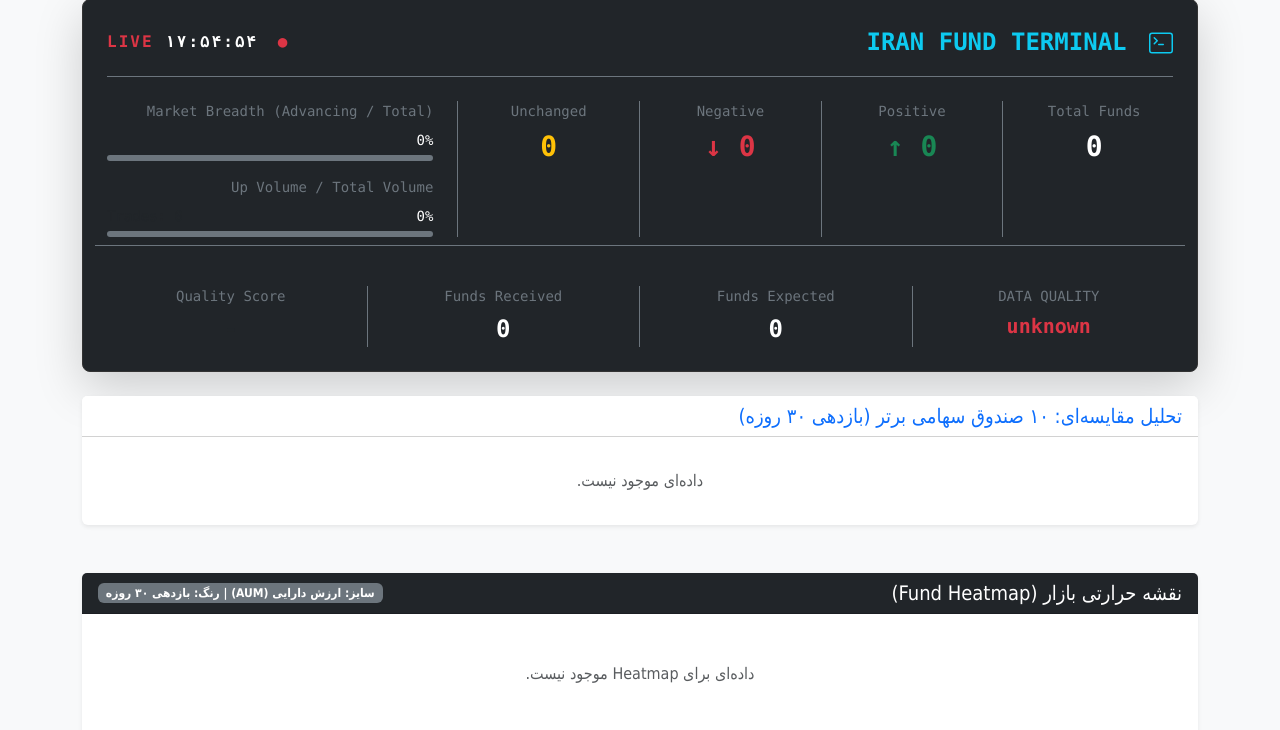
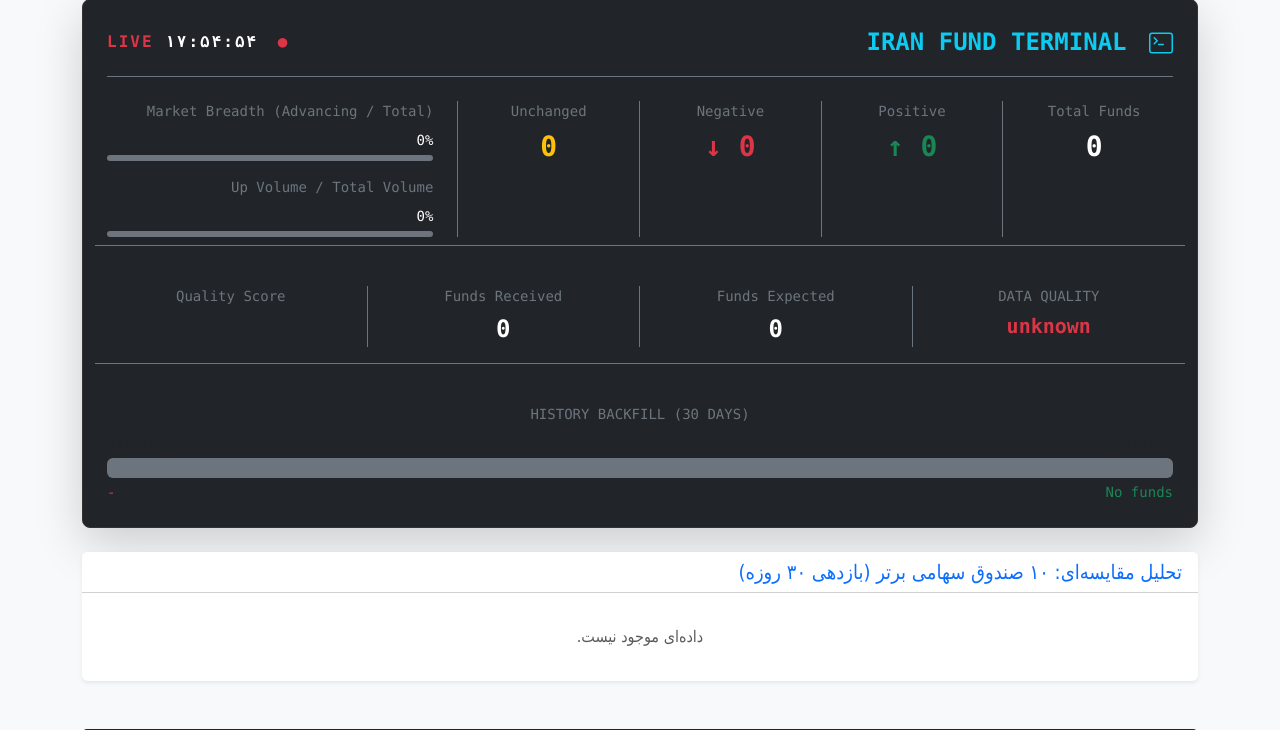
Before and after one commit to am-ma-karami/quant-fund-dashboard, a FastAPI app: page / in a window 1280 px wide. Shown: the part 81-811 px from the top of the page. Run offline with FastAPI, Linux system fonts and the light colour scheme; data that the repository does not hold is empty.

Commit message:
feat(dashboard): show 30-day history backfill progress per fund

```diff
--- a/routers/web.py
+++ b/routers/web.py
@@ -416,6 +416,28 @@ def api_data_quality(
     }
 
 
+@router.get("/api/dashboard/history-backfill")
+def api_history_backfill_progress(db: Session = Depends(get_db)):
+    from datetime import timedelta
+    from core.repositories import FundRepository, iran_time
+
+    repo = FundRepository(db)
+    cutoff = iran_time() - timedelta(days=30)
+    complete, total = repo.get_history_backfill_progress(
+        target_records=30,
+        since=cutoff,
+    )
+    missing = total - complete
+    pct = (complete / total * 100) if total else 0
+
+    return {
+        "total": total,
+        "complete": complete,
+        "missing": missing,
+        "percentage": round(pct, 1),
+    }
+
+
 @router.get("/ready")
 def readiness(
     db: Session = Depends(get_db)
--- a/templates/index.html
+++ b/templates/index.html
@@ -72,6 +72,25 @@
         <div class="col-md-3 col-6 border-start border-secondary">
             <div class="text-secondary mb-1 small">Quality Score</div>
             <div class="fs-4 fw-bold text-info" id="dq_quality">-</div>
+        </div>
+    </div>
+
+    <!-- HISTORY BACKFILL PROGRESS -->
+    <div class="row text-center g-4 mt-3 border-top border-secondary pt-3">
+        <div class="col-12">
+            <div class="text-secondary mb-2 small">HISTORY BACKFILL (30 DAYS)</div>
+            <div class="d-flex justify-content-between align-items-center mb-1">
+                <span class="small text-muted">Completed</span>
+                <span class="small text-muted">Missing</span>
+            </div>
+            <div class="progress bg-secondary" style="height: 20px;">
+                <div id="backfill_complete_bar" class="progress-bar bg-success" style="width: 0%"></div>
+                <div id="backfill_missing_bar" class="progress-bar bg-danger" style="width: 0%"></div>
+            </div>
+            <div class="d-flex justify-content-between mt-1">
+                <span class="small text-success" id="backfill_complete_text">-</span>
+                <span class="small text-danger" id="backfill_missing_text">-</span>
+            </div>
         </div>
     </div>
 </div>
@@ -160,5 +179,31 @@
     }
     updateDataQuality();
     setInterval(updateDataQuality, 30000);
+
+    // 3. آپدیت پیشرفت بک‌فیل تاریخچه
+    function updateBackfillProgress() {
+        fetch('/api/dashboard/history-backfill')
+            .then(res => res.json())
+            .then(data => {
+                const completeBar = document.getElementById('backfill_complete_bar');
+                const missingBar = document.getElementById('backfill_missing_bar');
+                const completeText = document.getElementById('backfill_complete_text');
+                const missingText = document.getElementById('backfill_missing_text');
+
+                if (data.total > 0) {
+                    completeBar.style.width = data.percentage + '%';
+                    missingBar.style.width = (100 - data.percentage) + '%';
+                    completeText.innerText = data.complete + ' / ' + data.total + ' funds (' + data.percentage + '%)';
+                    missingText.innerText = data.missing + ' missing';
+                } else {
+                    completeBar.style.width = '0%';
+                    missingBar.style.width = '0%';
+                    completeText.innerText = 'No funds';
+                    missingText.innerText = '-';
+                }
+            });
+    }
+    updateBackfillProgress();
+    setInterval(updateBackfillProgress, 60000);
 </script>
 {% endblock %}
```
